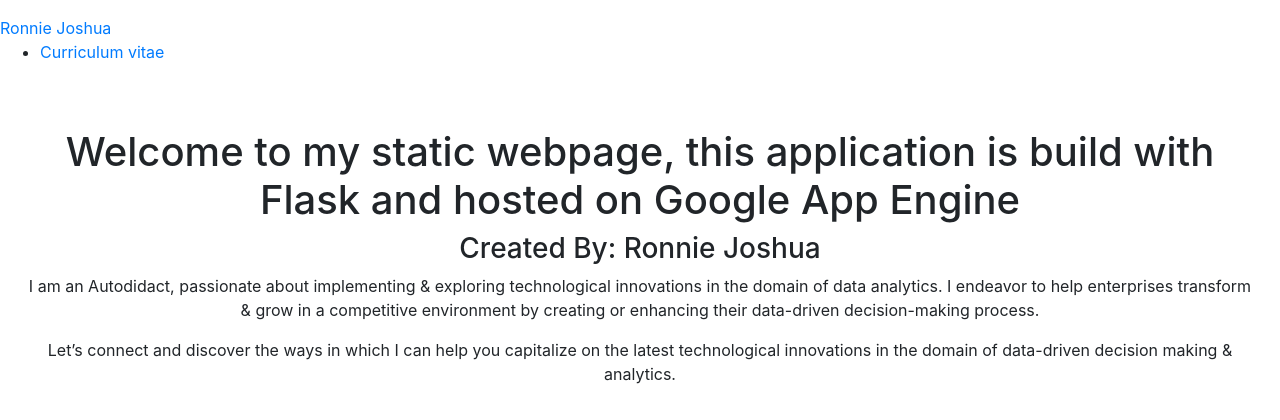
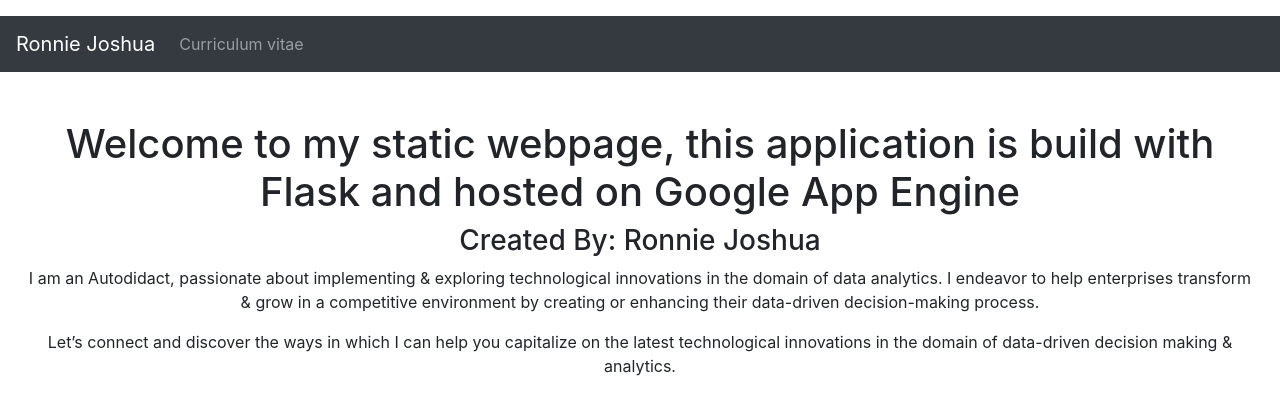
Before and after one commit to ronniejoshua/basic_flask_application, a Flask app: page / in a window 1280 px wide. Shown: the top 420 px of the page. Run offline with Flask 2, Linux system fonts and the light colour scheme; some libraries are stand-ins or nearby versions.

Commit message:
Added Navigation Bar to the Web App

```diff
--- a/templates/includes/_navbar.html
+++ b/templates/includes/_navbar.html
@@ -5,10 +5,19 @@
     <!-- End Google Tag Manager (noscript) -->
 
 
-    <div>
-      <a href="https://www.linkedin.com/in/ronnie-joshua/">Ronnie Joshua</a>
-    </div>
+    <nav class="navbar navbar-expand-sm navbar-dark bg-dark">
 
-    <ul>
-        <li><a href="/">Curriculum vitae</a></li>
-    </ul>
+        <a href="https://www.linkedin.com/in/ronnie-joshua/" class="navbar-brand">Ronnie Joshua</a>
+
+        <button class="navbar-toggler" data-toggle="collapse" data-target="#navbarMenu">
+            <span class="navbar-toggler-icon"></span>
+        </button>
+
+        <div class="collapse navbar-collapse" id="navbarMenu">
+            <ul class="navbar-nav">
+                <li class="nav-item">
+                    <a href="#" class="nav-link">Curriculum vitae</a>
+                </li>
+            </ul>
+        </div>
+    </nav>
```
